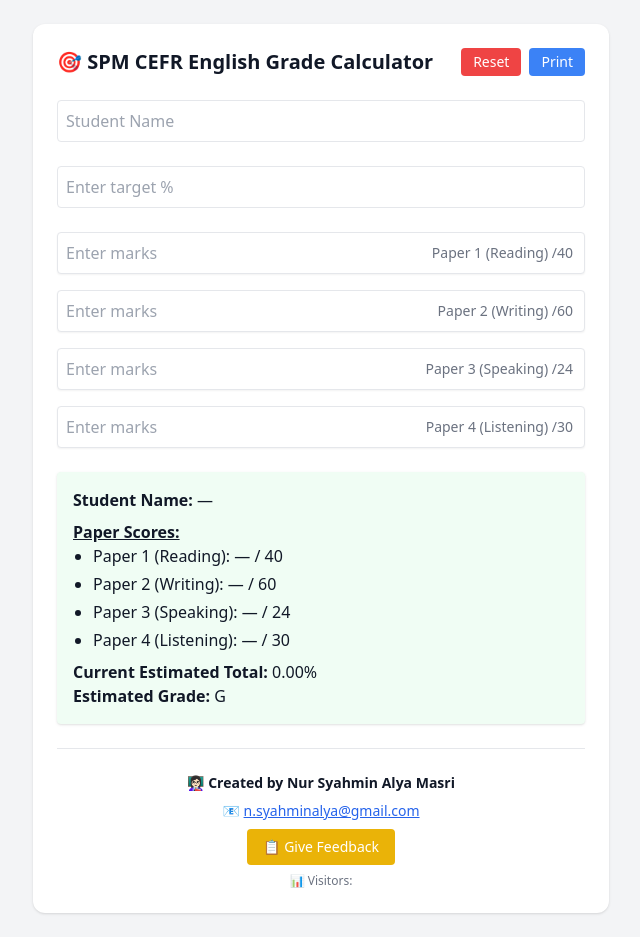
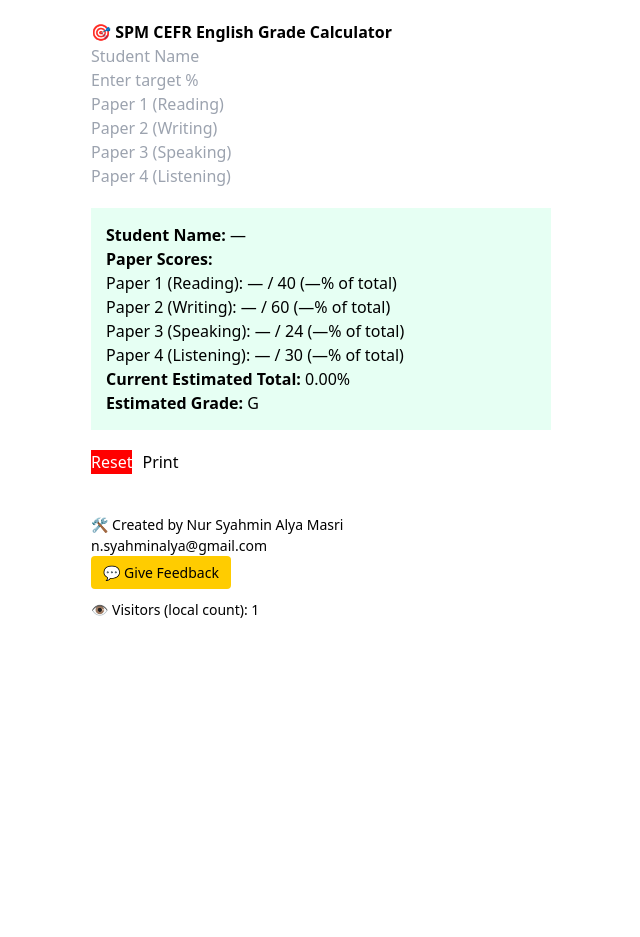
Before and after one commit to minmasri/spmenglishgradecalculator, a Next.js app: page / in a window 1280 px wide. Shown: the whole page, without its empty margins (319-959 px from the left). After the commit the page ends 800 px from the top, so only its background shows below. Built offline with nearby package versions, Linux system fonts and the light colour scheme.

Commit message:
Add files via upload

```diff
--- a/pages/index.js
+++ b/pages/index.js
@@ -1,6 +1,5 @@
 import Head from 'next/head';
-import { useState } from 'react';
-import { Analytics } from '@vercel/analytics/react';
+import { useState, useEffect } from 'react';
 
 export default function Home() {
   const [writing, setWriting] = useState('');
@@ -9,6 +8,7 @@ export default function Home() {
   const [speaking, setSpeaking] = useState('');
   const [target, setTarget] = useState('');
   const [studentName, setStudentName] = useState('');
+  const [visits, setVisits] = useState(0);
 
   const weights = {
     writing: 0.25,
@@ -40,15 +40,18 @@ export default function Home() {
   const calculate = () => {
     const scores = { writing, reading, listening, speaking };
     let total = 0;
+    const paperPercentages = {};
     Object.entries(scores).forEach(([key, val]) => {
       if (val) {
         const percent = (Number(val) / maxMarks[key]) * weights[key] * 100;
         total += percent;
+        paperPercentages[key] = percent.toFixed(2);
       }
     });
     return {
       percentage: total.toFixed(2),
-      grade: getGrade(total)
+      grade: getGrade(total),
+      paperPercentages
     };
   };
 
@@ -104,17 +107,15 @@ export default function Home() {
 
     const progress = Math.min((currentPercentage / targetScore) * 100, 100);
     results.paperNotes = paperNotes;
-
     results.overallNote = currentPercentage >= targetScore
       ? `🏆 You have reached your target!`
       : `🔵 You need ${(targetScore - currentPercentage).toFixed(1)}% more to reach your target`;
-
     results.progress = progress;
 
     return results;
   };
 
-  const capitalize = (str) => str.charAt(0).toUpperCase() + str.slice(1);
+  const capitalize = (word) => word.charAt(0).toUpperCase() + word.slice(1);
 
   const resetAll = () => {
     setStudentName('');
@@ -129,78 +130,63 @@ export default function Home() {
   const scores = { writing, reading, listening, speaking };
   const etr = target ? getETR() : null;
 
+  useEffect(() => {
+    if (typeof window !== 'undefined') {
+      const storedVisits = localStorage.getItem('visits') || 0;
+      const newVisits = Number(storedVisits) + 1;
+      localStorage.setItem('visits', newVisits);
+      setVisits(newVisits);
+    }
+  }, []);
+
   return (
     <>
       <Head>
         <title>SPM CEFR English Grade Calculator</title>
-        <meta name="viewport" content="width=device-width, initial-scale=1" />
-        <link rel="icon" href="/favicon.ico" />
       </Head>
+      <div style={{ maxWidth: 500, margin: 'auto', padding: 20 }}>
+        <h1>🎯 <b>SPM CEFR English Grade Calculator</b></h1>
 
-      <div className="min-h-screen bg-gray-100 text-gray-900 p-6 print:bg-white print:text-black">
-        <div className="max-w-xl mx-auto bg-white p-6 rounded-xl shadow space-y-6">
-          <div className="flex justify-between items-center space-x-2">
-            <h1 className="text-xl font-bold">🎯 SPM CEFR English Grade Calculator</h1>
-            <div className="flex space-x-2">
-              <button onClick={resetAll} className="text-sm bg-red-500 text-white px-3 py-1 rounded">Reset</button>
-              <button onClick={() => window.print()} className="text-sm bg-blue-500 text-white px-3 py-1 rounded">Print</button>
+        <input type="text" value={studentName} onChange={(e) => setStudentName(e.target.value)} placeholder="Student Name" />
+        <input type="number" value={target} onChange={(e) => setTarget(e.target.value)} placeholder="Enter target %" />
+        <input type="number" value={reading} onChange={(e) => setReading(e.target.value)} placeholder="Paper 1 (Reading)" />
+        <input type="number" value={writing} onChange={(e) => setWriting(e.target.value)} placeholder="Paper 2 (Writing)" />
+        <input type="number" value={speaking} onChange={(e) => setSpeaking(e.target.value)} placeholder="Paper 3 (Speaking)" />
+        <input type="number" value={listening} onChange={(e) => setListening(e.target.value)} placeholder="Paper 4 (Listening)" />
+
+        <div style={{ background: '#e6fff3', padding: 15, marginTop: 20 }}>
+          {etr && (
+            <div style={{ background: '#dbeeff', padding: 10, marginBottom: 10 }}>
+              <h4><b>ETR — To Reach {target}%</b></h4>
+              {Object.entries(etr.paperNotes).map(([paper, note]) => (
+                <p key={paper}>{note}</p>
+              ))}
+              <p><b>{etr.overallNote}</b></p>
             </div>
-          </div>
+          )}
+          <p><b>Student Name:</b> {studentName || '—'}</p>
+          <p><b>Paper Scores:</b></p>
+          <ul>
+            <li>Paper 1 (Reading): {reading || '—'} / 40 ({score.paperPercentages.reading || '—'}% of total)</li>
+            <li>Paper 2 (Writing): {writing || '—'} / 60 ({score.paperPercentages.writing || '—'}% of total)</li>
+            <li>Paper 3 (Speaking): {speaking || '—'} / 24 ({score.paperPercentages.speaking || '—'}% of total)</li>
+            <li>Paper 4 (Listening): {listening || '—'} / 30 ({score.paperPercentages.listening || '—'}% of total)</li>
+          </ul>
+          <p><b>Current Estimated Total:</b> {score.percentage}%</p>
+          <p><b>Estimated Grade:</b> {score.grade}</p>
+        </div>
 
-          <input className="p-2 border rounded w-full" placeholder="Student Name" value={studentName} onChange={(e) => setStudentName(e.target.value)} />
-          <input type="number" className="p-2 border rounded w-full" placeholder="Enter target %" value={target} onChange={(e) => setTarget(e.target.value)} />
+        <div style={{ marginTop: 20 }}>
+          <button onClick={resetAll} style={{ marginRight: 10, backgroundColor: 'red', color: 'white' }}>Reset</button>
+          <button onClick={() => window.print()}>Print</button>
+        </div>
 
-          <div className="grid gap-4">
-            {[
-              { label: 'Paper 1 (Reading)', value: reading, setter: setReading, max: 40 },
-              { label: 'Paper 2 (Writing)', value: writing, setter: setWriting, max: 60 },
-              { label: 'Paper 3 (Speaking)', value: speaking, setter: setSpeaking, max: 24 },
-              { label: 'Paper 4 (Listening)', value: listening, setter: setListening, max: 30 }
-            ].map(({ label, value, setter, max }) => (
-              <div className="relative" key={label}>
-                <input
-                  type="number"
-                  value={value}
-                  onChange={(e) => setter(e.target.value)}
-                  className="w-full p-2 pr-32 border rounded shadow-sm"
-                  placeholder="Enter marks"
-                />
-                <span className="absolute right-3 top-1/2 transform -translate-y-1/2 text-sm text-gray-500">{label} /{max}</span>
-              </div>
-            ))}
-          </div>
-
-          <div className="bg-green-50 p-4 rounded shadow print:block">
-            {etr && (
-              <div className="bg-blue-100 border border-blue-300 p-4 rounded mb-4">
-                <p className="font-bold text-blue-800">ETR — To Reach {target}%</p>
-                {['reading', 'writing', 'speaking', 'listening'].map(paper => (
-                  <p key={paper}>{etr.paperNotes[paper]}</p>
-                ))}
-                <p className="mt-2 font-bold text-blue-700">{etr.overallNote}</p>
-              </div>
-            )}
-            <p><strong>Student Name:</strong> {studentName || '—'}</p>
-            <p className="underline font-semibold mt-2">Paper Scores:</p>
-            <ul className="list-disc pl-5 space-y-1">
-              <li>Paper 1 (Reading): {reading || '—'} / 40</li>
-              <li>Paper 2 (Writing): {writing || '—'} / 60</li>
-              <li>Paper 3 (Speaking): {speaking || '—'} / 24</li>
-              <li>Paper 4 (Listening): {listening || '—'} / 30</li>
-            </ul>
-            <p className="mt-2"><strong>Current Estimated Total:</strong> {score.percentage}%</p>
-            <p><strong>Estimated Grade:</strong> {score.grade}</p>
-          </div>
-
-          <footer className="text-center text-sm pt-6 border-t mt-8 print:hidden space-y-2">
-            <p className="font-semibold">👩🏻‍🏫 Created by Nur Syahmin Alya Masri</p>
-            <p>📧 <a href="mailto:n.syahminalya@gmail.com" className="text-blue-600 underline">n.syahminalya@gmail.com</a></p>
-            <a href="https://forms.gle/H6gvWFeAwQCwY9LK7" target="_blank" rel="noopener noreferrer" className="inline-block bg-yellow-500 text-white px-4 py-2 rounded">
-              📋 Give Feedback
-            </a>
-            <div className="text-gray-500 text-xs mt-2">📊 Visitors: <Analytics /></div>
-          </footer>
-        </div>
+        <footer style={{ marginTop: 40, fontSize: 14 }}>
+          <p>🛠️ Created by Nur Syahmin Alya Masri</p>
+          <p><a href="mailto:n.syahminalya@gmail.com">n.syahminalya@gmail.com</a></p>
+          <button style={{ backgroundColor: '#ffcc00', padding: '6px 12px', borderRadius: 4 }}>💬 Give Feedback</button>
+          <p style={{ marginTop: 10 }}>👁️ Visitors (local count): {visits}</p>
+        </footer>
       </div>
     </>
   );
```
